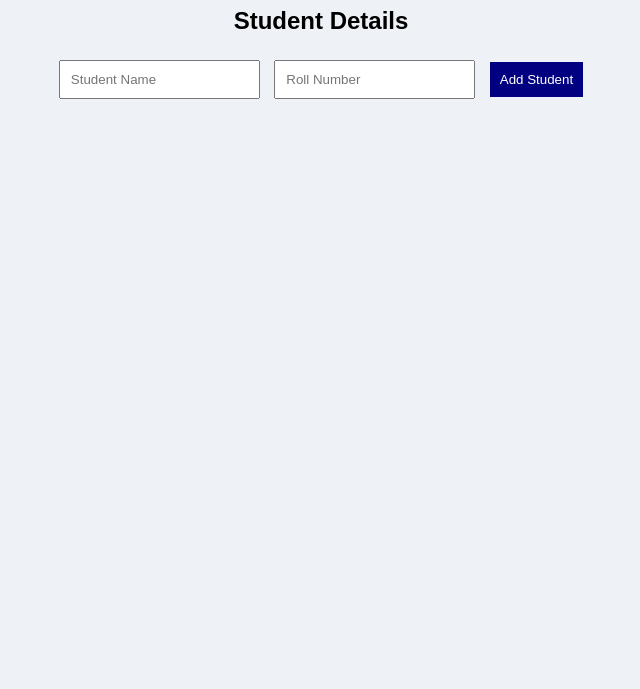
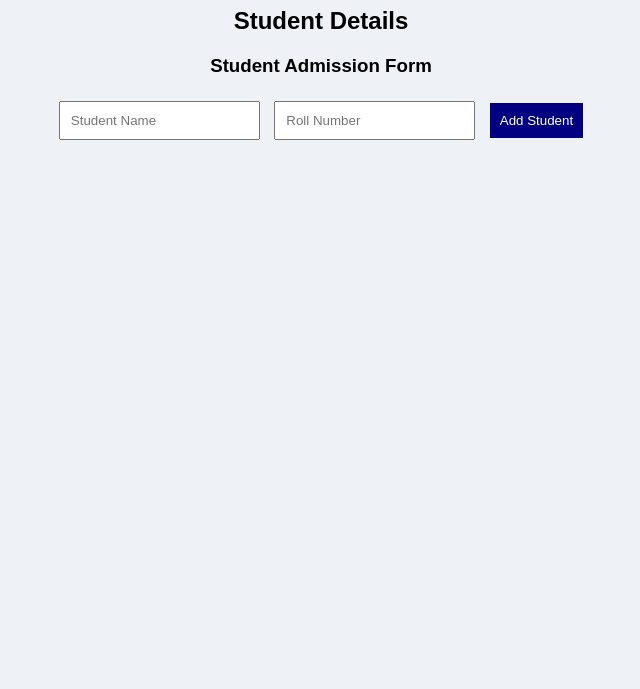
Before and after one commit to 2500031578/college-management-system, a plain HTML site: page index.html in a window 1280 px wide. Shown: the part 111-800 px from the top of the page, without its empty margins (319-959 px from the left). Drawn offline with Linux system fonts and the light colour scheme.

Commit message:
Add student admission heading

```diff
--- a/index.html
+++ b/index.html
@@ -9,6 +9,7 @@
     <h1>College Management System</h1>
 
     <h2>Student Details</h2>
+    <h3>Student Admission Form</h3>
     <form id="studentForm">
         <input id="name" placeholder="Student Name" required>
         <input id="roll" placeholder="Roll Number" required>
```
